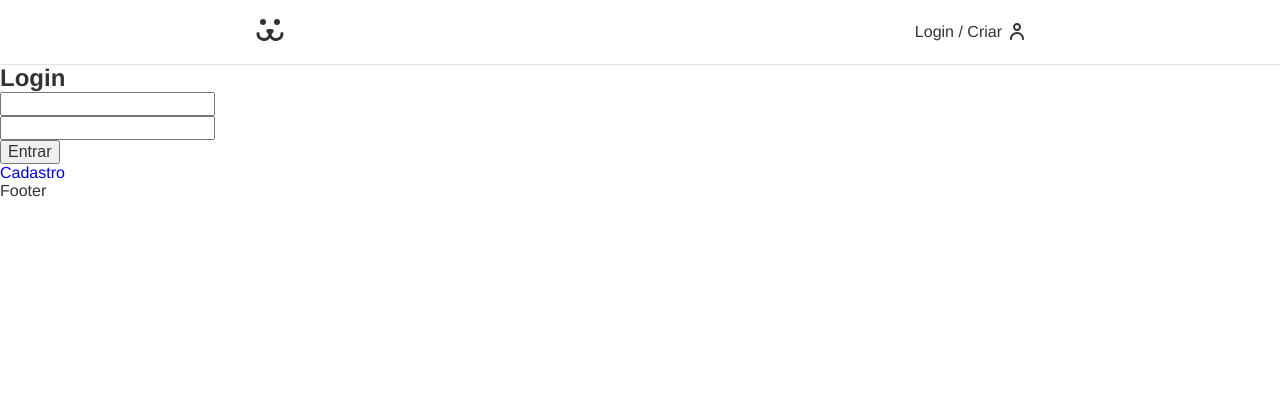
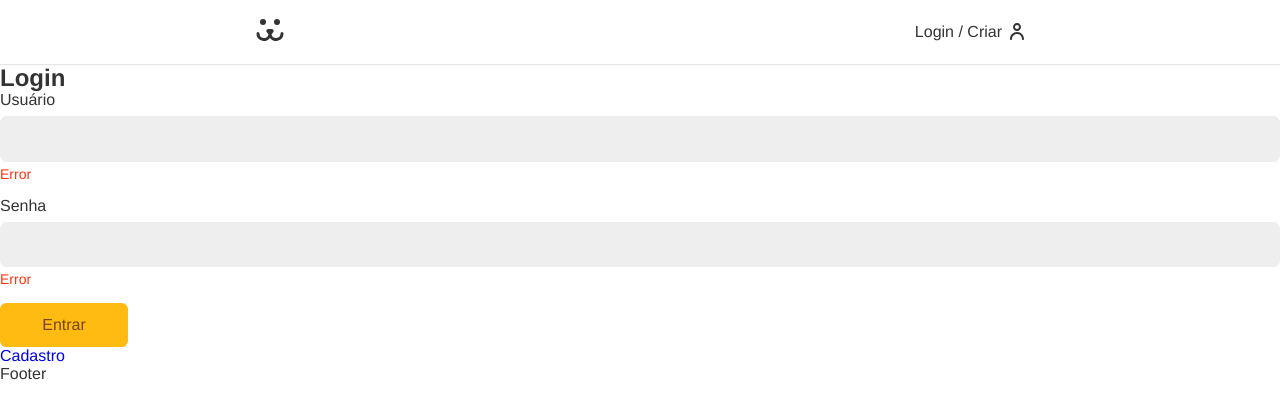
Before and after one commit to adriano-mendonca/projeto-dogs, a React (Vite) app: page /login in a window 1280 px wide. Shown: the top 418 px of the page. Built offline with nearby package versions, Linux system fonts and the light colour scheme.

Commit message:
Estilizando componentes de formulário
Estilizando alguns componentes de formulário e página de login

```diff
--- /dev/null
+++ b/src/Components/Form/Button.jsx
@@ -0,0 +1,10 @@
+import React from "react";
+import styles from './Button.module.css'
+
+const Button = ({children, ...props}) => {
+    return (
+        <button {...props} className={styles.button}>{children}</button>
+    )
+}
+
+export default Button
--- /dev/null
+++ b/src/Components/Form/Button.module.css
@@ -0,0 +1,25 @@
+.button {
+    font-size: 1rem;
+    font-family: var(--type-first);
+    cursor: pointer;
+    border: none;
+    border-radius: .4rem;
+    background-color: #fb1;
+    color: #764701;
+    min-width: 8rem;
+    padding: .8rem 1.2rem;
+    box-sizing: border-box;
+    transition: .1s;
+}
+
+.button:hover,
+.button:focus {
+    outline: none;
+    box-shadow: 0 0 0 3px #fea, 0 0 0 4px #fb1;
+
+}
+
+.button:disabled {
+    opacity: .5;
+    cursor: wait;
+}
--- /dev/null
+++ b/src/Components/Form/Input.jsx
@@ -0,0 +1,14 @@
+import React from "react";
+import styles from './Input.module.css'
+
+const Input = ({label, type, name}) => {
+    return (
+        <div className={styles.wrapper}>
+            <label htmlFor={name} className={styles.label}>{label}</label>
+            <input id={name} name={name} className={styles.input} type={type} />
+            <p className={styles.error}>Error</p>
+        </div>
+    )
+}
+
+export default Input
--- /dev/null
+++ b/src/Components/Form/Input.module.css
@@ -0,0 +1,35 @@
+.wrapper {
+    margin-bottom: 1rem;
+}
+
+.input {
+    border: 1px solid #eee;
+    display: block;
+    width: 100%;
+    font-size: 1rem;
+    padding: .8rem;
+    border-radius: .4rem;
+    background: #eee;
+    transition: .2s;
+}
+
+.input:focus,
+.input:hover {
+    outline: none;
+    border-color:#fb1;
+    background: white;
+    box-shadow: 0 0 0 3px #fea,
+}
+
+.label {
+    display: block;
+    font-size: 1rem;
+    line-height: 1;
+    padding-bottom: .5rem;
+}
+
+.error {
+    color: #f31;
+    font-size: .875rem;
+    margin-top: .25rem;
+}
--- a/src/Components/Login/LoginForm.jsx
+++ b/src/Components/Login/LoginForm.jsx
@@ -1,5 +1,7 @@
 import React from "react";
 import { Link } from "react-router-dom";
+import Input from "../Form/Input";
+import Button from "../Form/Button";
 
 const LoginForm = () => {
     const [username, setUsername] = React.useState('')
@@ -26,11 +28,12 @@
     <section>
         <h1>Login</h1>
         <form action="" onSubmit={handleSubmit}>
-            <input type="text" value={username} onChange={({target}) => setUsername(target.value)} />
 
-            <input type="password" value={password} onChange={({target}) => setPassword(target.value)} />
+            <Input label="Usuário" type="text" name="username" />
+            <Input label="Senha" type="password" name="password" />
 
-            <button>Entrar</button>
+
+            <Button>Entrar</Button>
         </form>
         <Link to="/login/criar">Cadastro</Link>
     </section>
```
